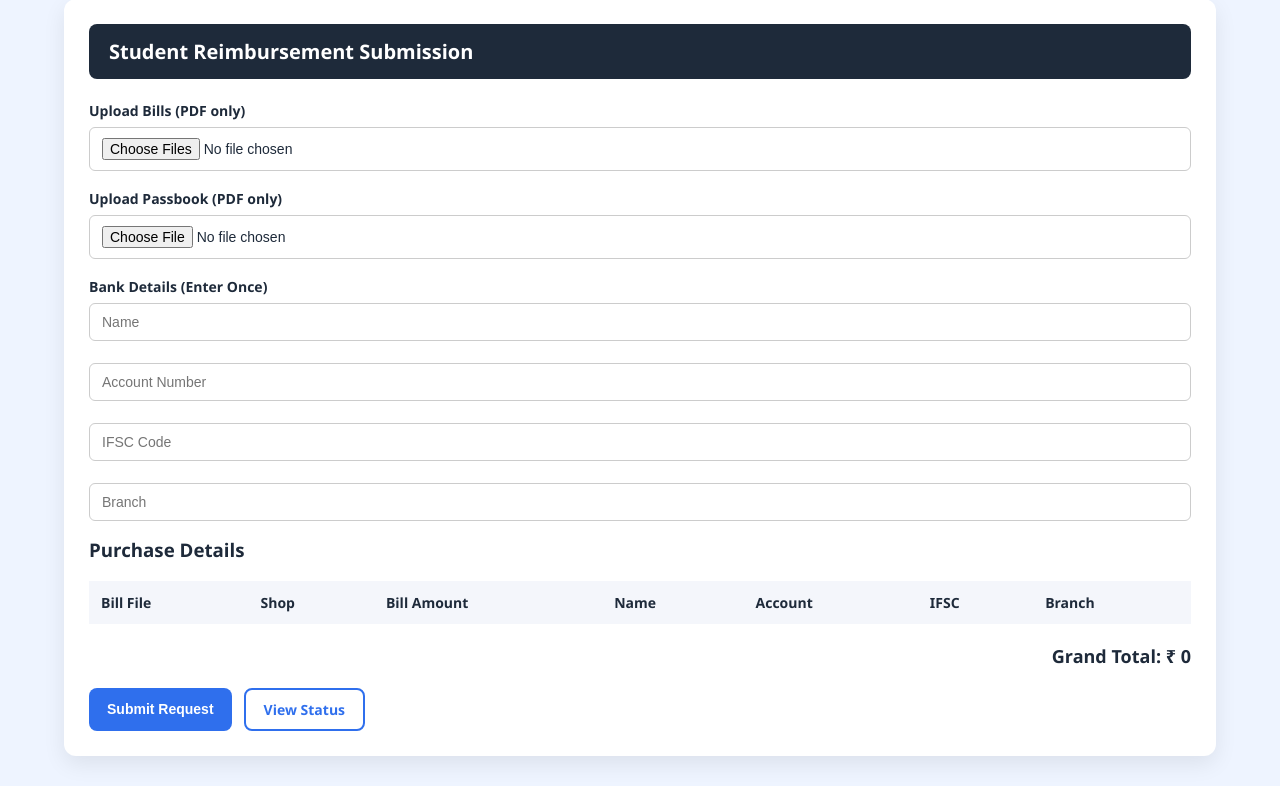
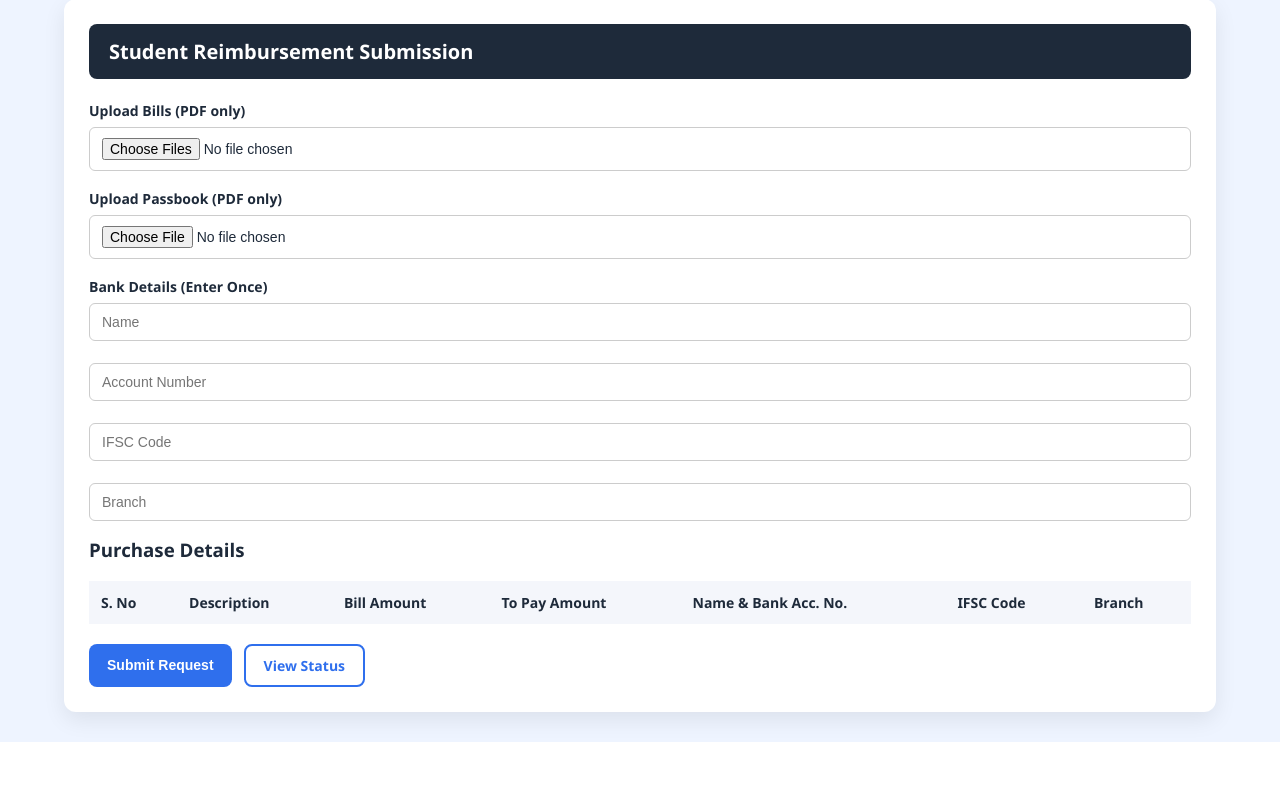
Before and after one commit to Akshaya-1906/reimbursement-system, a Flask app: template templates/student.html in a window 1280 px wide. Shown: the part 83-869 px from the top of the page. After the commit the page ends 825 px from the top, so only its background shows below. Run offline with Flask 3, Linux system fonts and the light colour scheme; the template is opened without the code that fills it, so the values that code supplies are empty.

Commit message:
Update student table to merged-row reimbursement format and sync admin view

```diff
--- a/app.py
+++ b/app.py
@@ -298,31 +298,45 @@ def generate_excel(table_json, filename):
     ws.title = "Reimbursement"
 
     headers = [
-        "Bill File", "Shop Name", "Bill Amount",
-         "Name", "Account", "IFSC", "Branch"
+        "S. No",
+        "Description",
+        "Bill Amount",
+        "To Pay Amount",
+        "Name & Bank Acc. No.",
+        "IFSC Code",
+        "Branch"
     ]
     ws.append(headers)
 
-    grand_total = ""
+    rows = table_json.get("rows", [])
+    if not rows:
+        return
 
-    # ✅ CASE 1: New format (dict)
-    if isinstance(table_json, dict):
-        rows = table_json.get("rows", [])
-        grand_total = table_json.get("grandTotal", "")
+    start_row = 2  # first data row
+    for r in rows:
+        ws.append(r)
 
-    # ✅ CASE 2: Old format (list)
-    else:
-        rows = table_json
-        try:
-            grand_total = sum(float(r[2]) for r in rows)
-        except:
-            grand_total = ""
+    end_row = start_row + len(rows) - 1
 
-    for row in rows:
-        ws.append(row)
+    # 🔥 MERGE COLUMNS (VERTICALLY)
+    ws.merge_cells(start_row=start_row, start_column=4,
+                   end_row=end_row, end_column=4)
 
-    ws.append([])
-    ws.append(["", "", "", "GRAND TOTAL", grand_total])
+    ws.merge_cells(start_row=start_row, start_column=5,
+                   end_row=end_row, end_column=5)
+
+    ws.merge_cells(start_row=start_row, start_column=6,
+                   end_row=end_row, end_column=6)
+
+    ws.merge_cells(start_row=start_row, start_column=7,
+                   end_row=end_row, end_column=7)
+
+    # Center align merged cells
+    from openpyxl.styles import Alignment
+    for col in [4, 5, 6, 7]:
+        ws.cell(row=start_row, column=col).alignment = Alignment(
+            vertical="center", horizontal="center"
+        )
 
     file_stream = io.BytesIO()
     wb.save(file_stream)
@@ -334,6 +348,7 @@ def generate_excel(table_json, filename):
         download_name=filename,
         mimetype="application/vnd.openxmlformats-officedocument.spreadsheetml.sheet"
     )
+
 
 
 
--- a/static/script.js
+++ b/static/script.js
@@ -43,41 +43,63 @@ function renderBillList() {
     function renderTable() {
     let table = document.getElementById("dataTable");
 
-    // clear rows except header
+    // remove old rows
     while (table.rows.length > 1) {
         table.deleteRow(1);
     }
 
+    if (bills.length === 0) return;
+
     bills.forEach((bill, index) => {
         let row = table.insertRow();
+
         row.innerHTML = `
-            <td>${bill.name}</td>
+            <td>${index + 1}</td>
             <td><input required></td>
-            <td>
-                <input type="number" min="0" step="0.01"
-                       oninput="calculateGrandTotal()" required>
+            <td><input type="number" min="0" required></td>
+        `;
+
+        // ONLY FIRST ROW → show merged inputs
+        if (index === 0) {
+            row.innerHTML += `
+                <td rowspan="${bills.length}">
+                    <input type="number" id="payAmount" required>
                 </td>
-            <td><input class="name" readonly></td>
-            <td><input class="account" readonly></td>
-            <td><input class="ifsc" readonly></td>
-            <td><input class="branch" readonly></td>
+                <td rowspan="${bills.length}">
+                    <input id="bankField" readonly>
+                </td>
+                <td rowspan="${bills.length}">
+                    <input id="ifscField" readonly>
+                </td>
+                <td rowspan="${bills.length}">
+                    <input id="branchField" readonly>
+                </td>
             `;
+        }
     });
 
-    calculateGrandTotal()
+    syncCommon();
 }
 
 
+    function syncPayAmount(value) {
+        document.querySelectorAll("#dataTable tr td:nth-child(4) input")
+            .forEach(i => i.value = value);
+    }
+
     function syncCommon() {
-    document.querySelectorAll(".name")
-        .forEach(e => e.value = custName.value);
-    document.querySelectorAll(".account")
-        .forEach(e => e.value = account.value);
-    document.querySelectorAll(".ifsc")
-        .forEach(e => e.value = ifsc.value);
-    document.querySelectorAll(".branch")
-        .forEach(e => e.value = branch.value);
+    let bankText = custName.value + " / " + account.value;
+
+    let bank = document.getElementById("bankField");
+    let ifscF = document.getElementById("ifscField");
+    let branchF = document.getElementById("branchField");
+
+    if (bank) bank.value = bankText;
+    if (ifscF) ifscF.value = ifsc.value;
+    if (branchF) branchF.value = branch.value;
 }
+
+
 
     function prepareData() {
     if (bills.length === 0) {
@@ -88,42 +110,33 @@ function prepareData() {
     let table = document.getElementById("dataTable");
     let rows = [];
 
+    let payAmount = document.getElementById("payAmount").value;
+    let bank = document.getElementById("bankField").value;
+    let ifscVal = document.getElementById("ifscField").value;
+    let branchVal = document.getElementById("branchField").value;
+
     for (let i = 1; i < table.rows.length; i++) {
-        let cells = table.rows[i].querySelectorAll("input");
-        let row = [
-            bills[i - 1].name,   // bill file
-            cells[0].value,     // shop
-            cells[1].value,     // bill amount
-            cells[2].value,     // name
-            cells[3].value,     // account
-            cells[4].value,     // ifsc
-            cells[5].value,     // branch
+        let inputs = table.rows[i].querySelectorAll("input");
 
-        ];
-        rows.push(row);
+        rows.push([
+            i,                  // S. No
+            inputs[0].value,    // Description
+            inputs[1].value,    // Bill Amount
+            payAmount,          // To Pay Amount (same)
+            bank,               // Name & Acc
+            ifscVal,            // IFSC
+            branchVal           // Branch
+        ]);
     }
 
     document.getElementById("tableData").value = JSON.stringify({
-        rows: rows,
-        grandTotal: document.getElementById("grandTotal").innerText
+        rows: rows
     });
 
-    // attach selected bills to form
+    // attach bills
     let dt = new DataTransfer();
     bills.forEach(b => dt.items.add(b));
     document.getElementById("billInput").files = dt.files;
 
     return true;
 }
-
-function calculateGrandTotal() {
-    let table = document.getElementById("dataTable");
-    let total = 0;
-
-    for (let i = 1; i < table.rows.length; i++) {
-        let amountInput = table.rows[i].cells[2].querySelector("input");
-        total += parseFloat(amountInput.value) || 0;
-    }
-
-    document.getElementById("grandTotal").innerText = total.toFixed(2);
-}
--- a/templates/student.html
+++ b/templates/student.html
@@ -35,19 +35,18 @@
     <h3>Purchase Details</h3>
     <table id="dataTable">
         <tr>
-            <th>Bill File</th>
-            <th>Shop</th>
+            <th>S. No</th>
+            <th>Description</th>
             <th>Bill Amount</th>
-            <th>Name</th>
-            <th>Account</th>
-            <th>IFSC</th>
+            <th>To Pay Amount</th>
+            <th>Name & Bank Acc. No.</th>
+            <th>IFSC Code</th>
             <th>Branch</th>
         </tr>
+
     </table>
 
-    <div class="total-box">
-        Grand Total: ₹ <span id="grandTotal">0</span>
-    </div>
+
 
     <input type="hidden" name="tableData" id="tableData">
 
```
Also changed, not shown: templates/admin_view.html (+21 -12 lines). Lines whose indentation alone changed are shown as unchanged.
